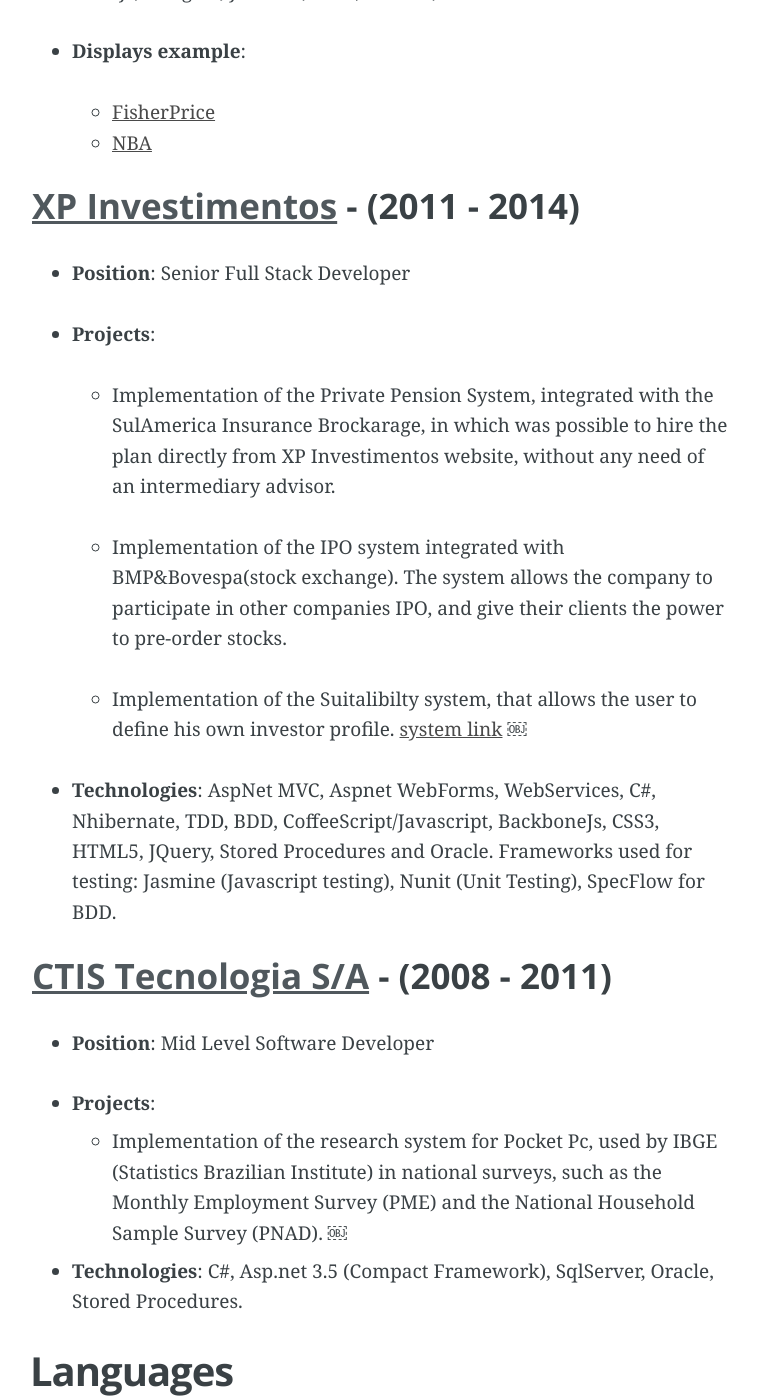
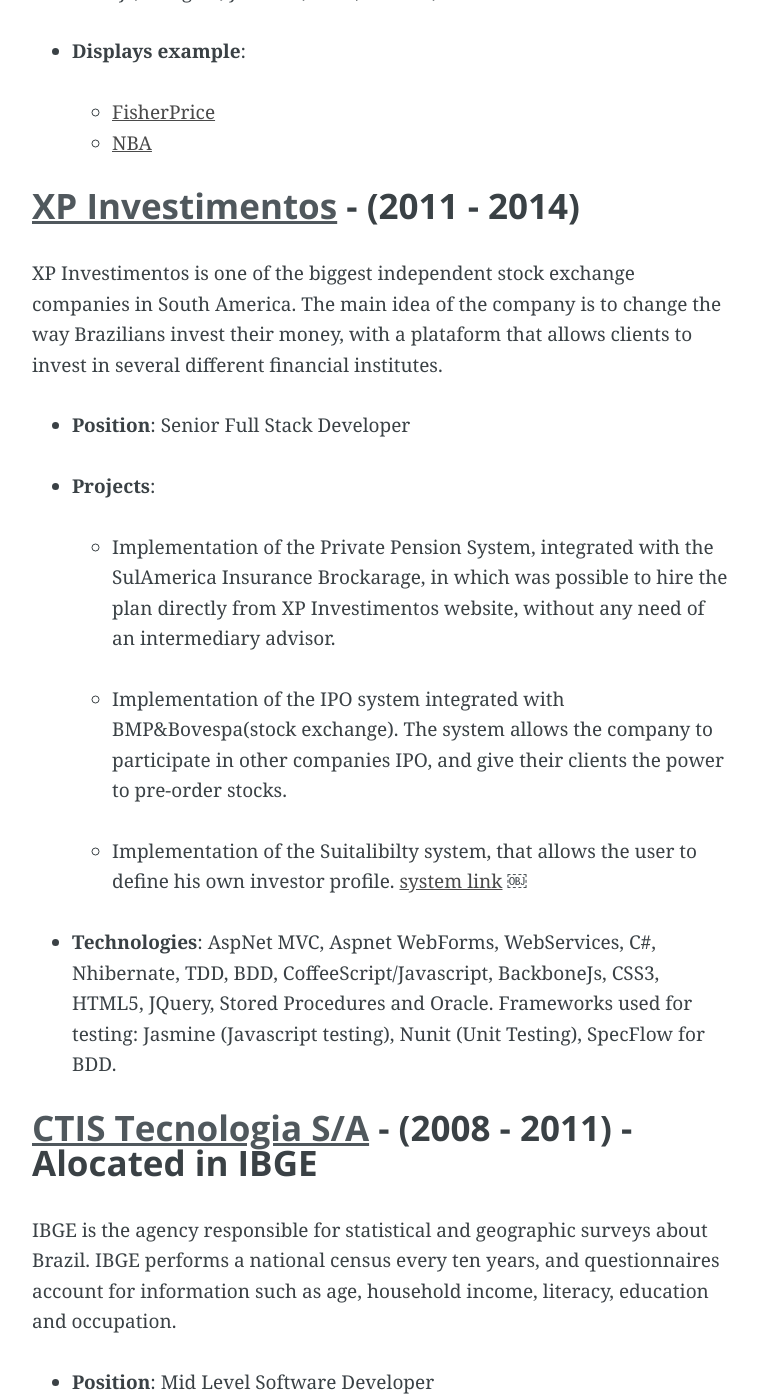
Before and after one commit to renancarvalho/blog, a Jekyll site: the page built from _posts/2015-03-26-resume.markdown, in a window 1280 px wide and 1400 px high, scrolled down 1660 px. Shown: the whole window, without its empty margins (258-1016 px from the left). Built offline with Jekyll 4.4.1, drawn with Linux system fonts in a browser that asks for light colours; Markdown is read by kramdown in place of the engine named in the settings; comment, search, counter and statistics services are not loaded.

Commit message:
Improving resume

```diff
--- a/_posts/2015-03-26-resume.markdown
+++ b/_posts/2015-03-26-resume.markdown
@@ -39,11 +39,13 @@
 
 *	**Displays example**:
 
-	- 	[FisherPrice](http://www.fisher-price.com/en_US/baby/fpbaby/be-a-fpbaby/gallery/index.html#)
+	- 	[FisherPrice](http://www.fisher-price.com/en_US/baby/fpbaby/be-a-fpbaby/gallery/index.html)
 	-	[NBA](http://www.nba.com/style)
 
 
 ### [XP Investimentos](http://www.xpi.com.br) - (2011 - 2014)
+
+XP Investimentos is one of the biggest independent stock exchange companies in South America. The main idea of the company is to change the way Brazilians invest their money, with a plataform that allows clients to invest in several different financial institutes.
 
 *	**Position**: Senior Full Stack Developer
 
@@ -59,7 +61,10 @@
 Frameworks used for testing: Jasmine (Javascript testing), Nunit (Unit Testing), SpecFlow for BDD.
 
 
-### [CTIS Tecnologia S/A](http://www.ctis.com.br/br/) - (2008 - 2011)
+### [CTIS Tecnologia S/A](http://www.ctis.com.br/br/) - (2008 - 2011)  - Alocated in IBGE
+
+IBGE is the agency responsible for statistical and geographic surveys about Brazil. IBGE performs a national census every ten years, and questionnaires account for information such as age, household income, literacy, education and occupation.
+
 
 *	**Position**: Mid Level Software Developer
 
@@ -91,7 +96,6 @@
 - Fifth edition of Floripa Devs Meetup, talking about TDDxUnit tests.
 
 ##Links
-
 - [github](https://github.com/renancarvalho)
 - [blog](http://www.rcarvalhojs.com)
 - [stackverflow](http://stackoverflow.com/users/3200473/rcarvalho)
```
